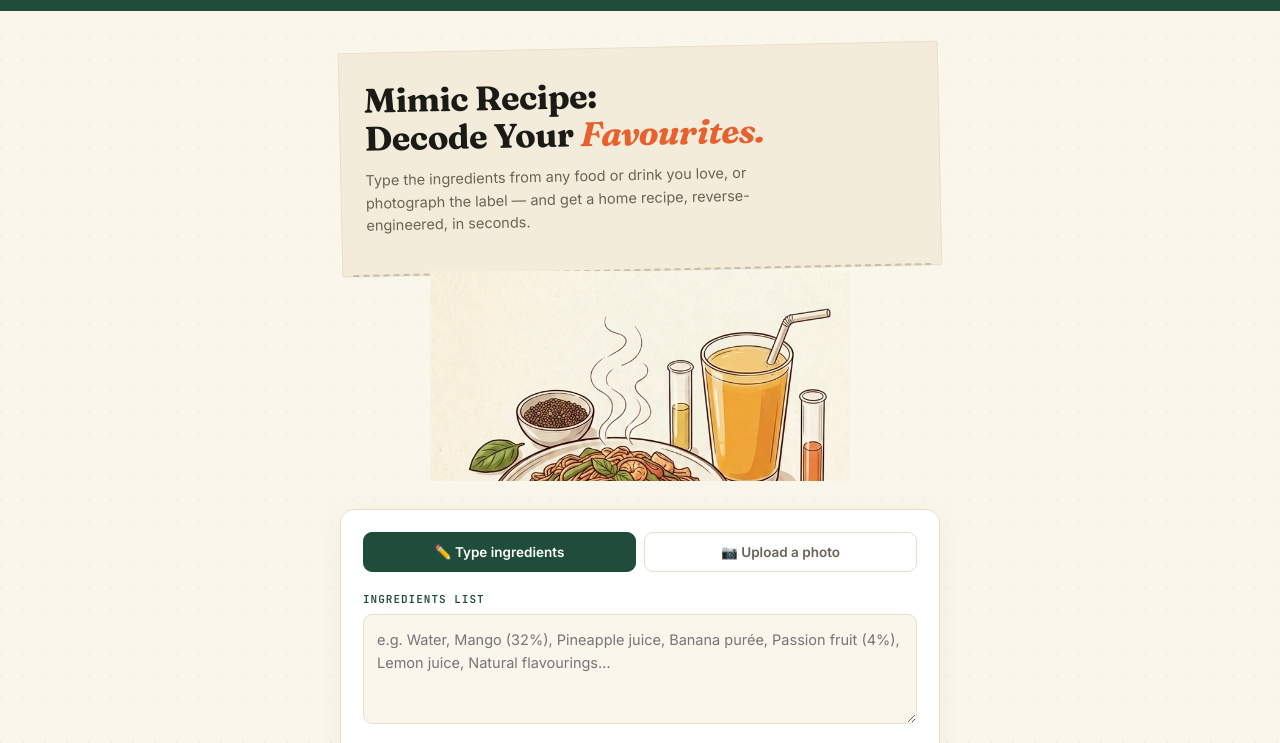
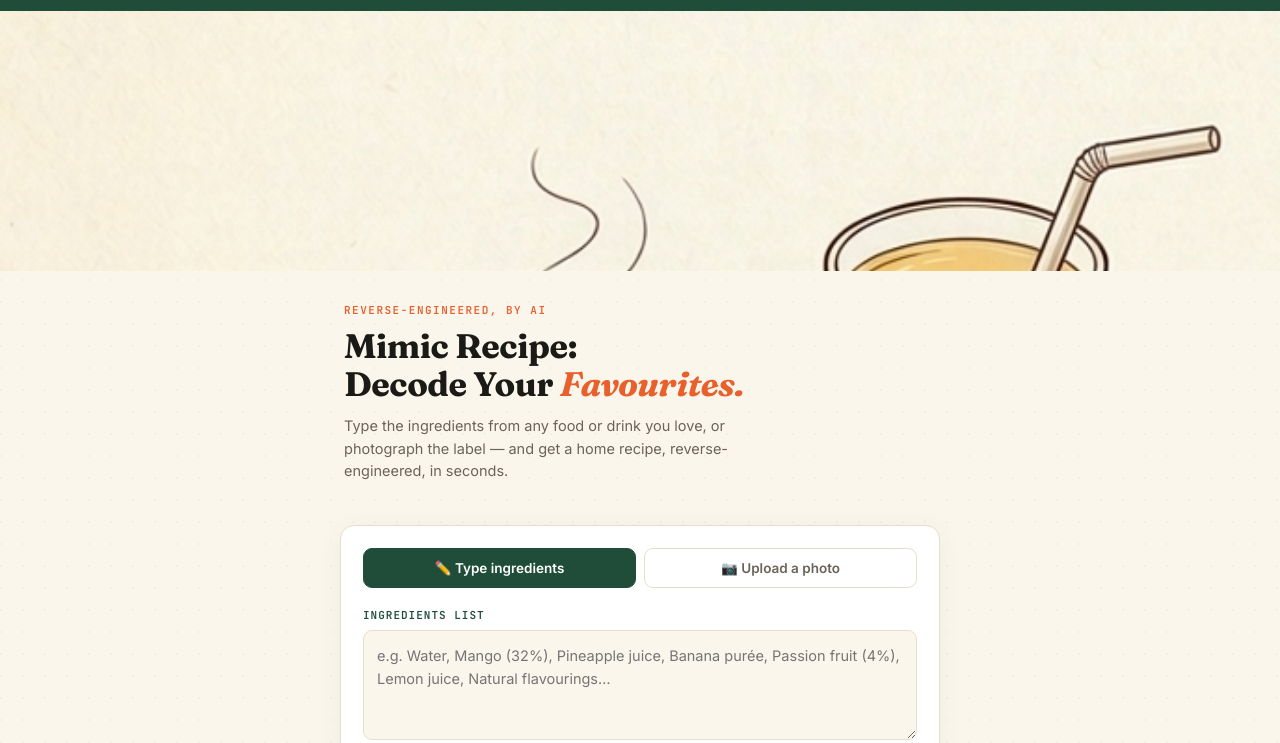
Before and after one commit to glovaaistudio/mimic-recipe, a plain HTML site: page public/index.html in a window 1280 px wide. Shown: the part 51-794 px from the top of the page. Drawn offline with nearby package versions, Linux system fonts and the light colour scheme.

Commit message:
Update index.html

```diff
--- a/public/index.html
+++ b/public/index.html
@@ -71,24 +71,14 @@ const styles = {
     cursor: "pointer",
     whiteSpace: "nowrap"
   },
-
-  heroWrap: { position: "relative", padding: "36px 20px 28px", maxWidth: "640px", margin: "0 auto" },
-  label: {
-    position: "relative",
-    background: "#F3ECDA",
-    border: "1px solid " + LINE,
-    borderRadius: "2px",
-    padding: "28px 24px 24px",
-    transform: "rotate(-1.2deg)",
-    boxShadow: "0 1px 0 rgba(0,0,0,0.03)"
+heroImgBand: {
+    width: "100%", maxHeight: "260px", overflow: "hidden", background: "#F3ECDA"
   },
-  labelEdge: {
-    position: "absolute",
-    left: "10px",
-    right: "10px",
-    bottom: "-1px",
-    height: "0",
-    borderBottom: "2px dashed #C9BFA6"
+  heroImg: { width: "100%", display: "block", objectFit: "cover", objectPosition: "top" },
+  heroWrap: { padding: "32px 24px 28px", maxWidth: "640px", margin: "0 auto" },
+  heroEyebrow: {
+    fontFamily: MONO, fontSize: "11px", fontWeight: "700", color: ORANGE,
+    textTransform: "uppercase", letterSpacing: "1.5px", marginBottom: "10px", display: "block"
   },
   heroTitle: {
     fontFamily: SERIF,
@@ -106,13 +96,8 @@ const styles = {
     color: INK_MUTED,
     lineHeight: "1.55",
     marginTop: "12px",
-    maxWidth: "420px"
+    maxWidth: "440px"
   },
-  heroImgWrap: {
-    marginTop: "6px", textAlign: "center", maxWidth: "420px", margin: "0 auto",
-    height: "210px", overflow: "hidden", position: "relative"
-  },
-  heroImg: { width: "100%", height: "100%", display: "block", margin: "0 auto", objectFit: "cover", objectPosition: "top" },
 
   card: {
     background: CARD,
@@ -305,18 +290,17 @@ function Header() {
 }
 
 function Hero() {
-  return e("div", { style: styles.heroWrap },
-    e("div", { style: styles.label },
-      e("div", { style: styles.labelEdge }),
+  return e(React.Fragment, null,
+    e("div", { style: styles.heroImgBand },
+      e("img", { src: "/assets/hero.png", alt: "", style: styles.heroImg })
+    ),
+    e("div", { style: styles.heroWrap },
+      e("span", { style: styles.heroEyebrow }, "Reverse-engineered, by AI"),
       e("h1", { style: styles.heroTitle }, "Mimic Recipe:", e("br"), "Decode Your ", e("span", { style: styles.heroTitleAccent }, "Favourites.")),
       e("p", { style: styles.heroSub }, "Type the ingredients from any food or drink you love, or photograph the label \u2014 and get a home recipe, reverse-engineered, in seconds.")
-    ),
-    e("div", { style: styles.heroImgWrap },
-      e("img", { src: "/assets/hero.png", alt: "", style: styles.heroImg })
     )
   );
 }
-
 function App() {
   const [tab, setTab] = useState("text");
   const [ingredientText, setIngredientText] = useState("");
```
